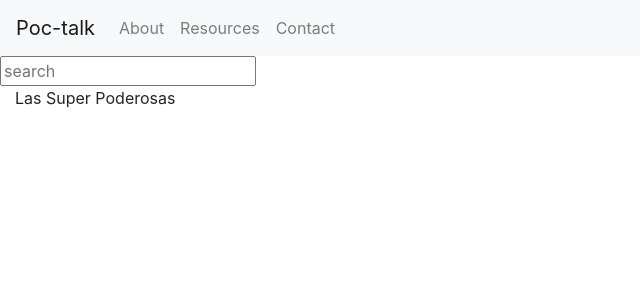
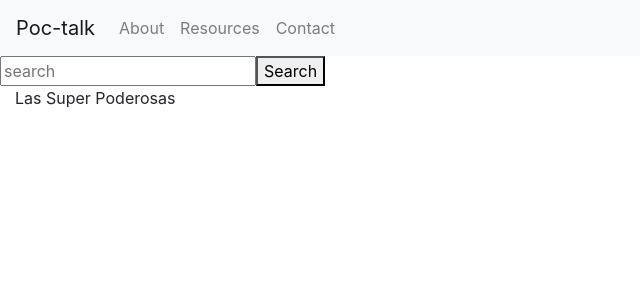
Before and after one commit to Mpolan16/poctalkapp, a React (Create React App) app in the folder client/: page / in a window 1280 px wide. Shown: the top 300 px of the page, without its empty margins (0-640 px from the left). Built offline with nearby package versions, Linux system fonts and the light colour scheme.

Commit message:
Added button to home page

```diff
--- /dev/null
+++ b/client/src/components/Button/index.js
@@ -0,0 +1,11 @@
+import React from 'react';
+
+function Button() {
+    return (
+        <button>
+            Search
+        </button>
+    );
+}
+
+export default Button;
--- a/client/src/pages/Home/index.js
+++ b/client/src/pages/Home/index.js
@@ -1,10 +1,12 @@
 import React from "react";
 import Searchbar from '../../components/Searchbar';
+import Button from '../../components/Button';
 
 function Home() {
     return (
         <>
         <Searchbar/>
+        <Button/>
         </>
     );
 }
```
